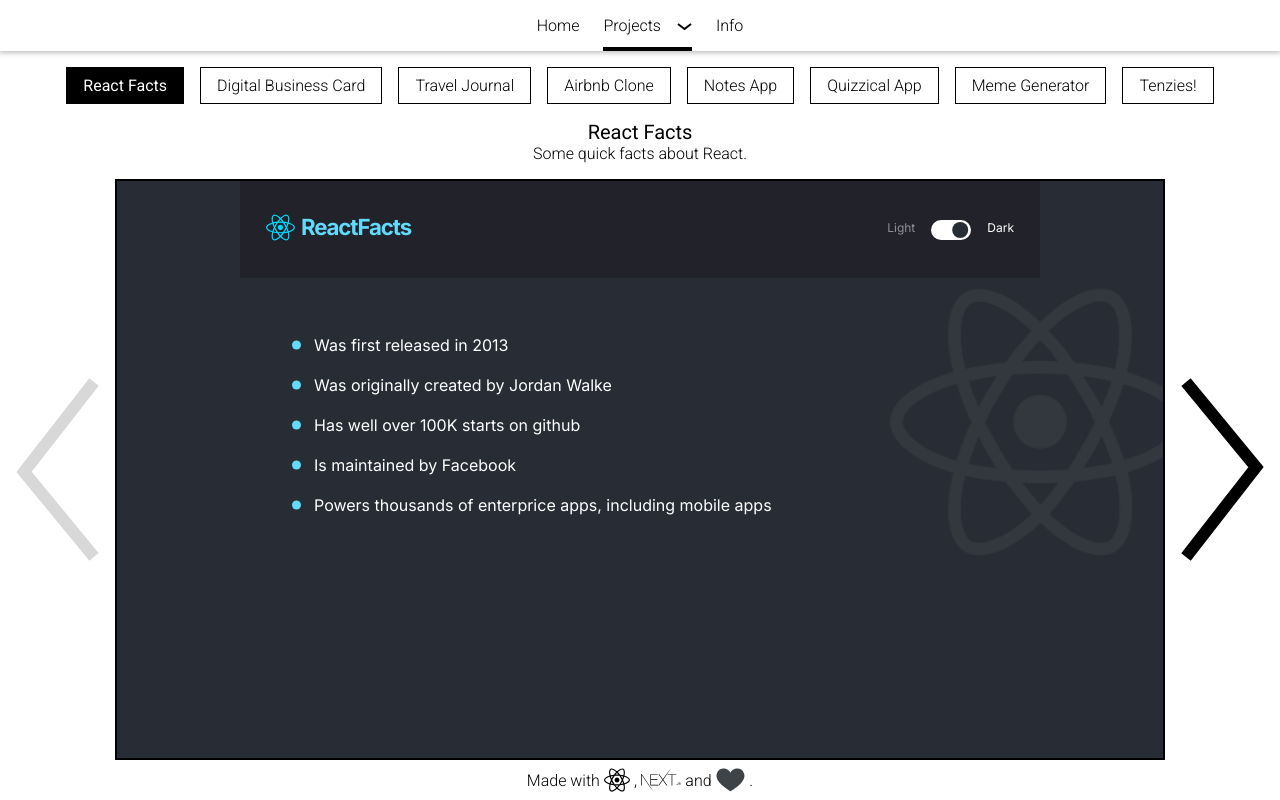
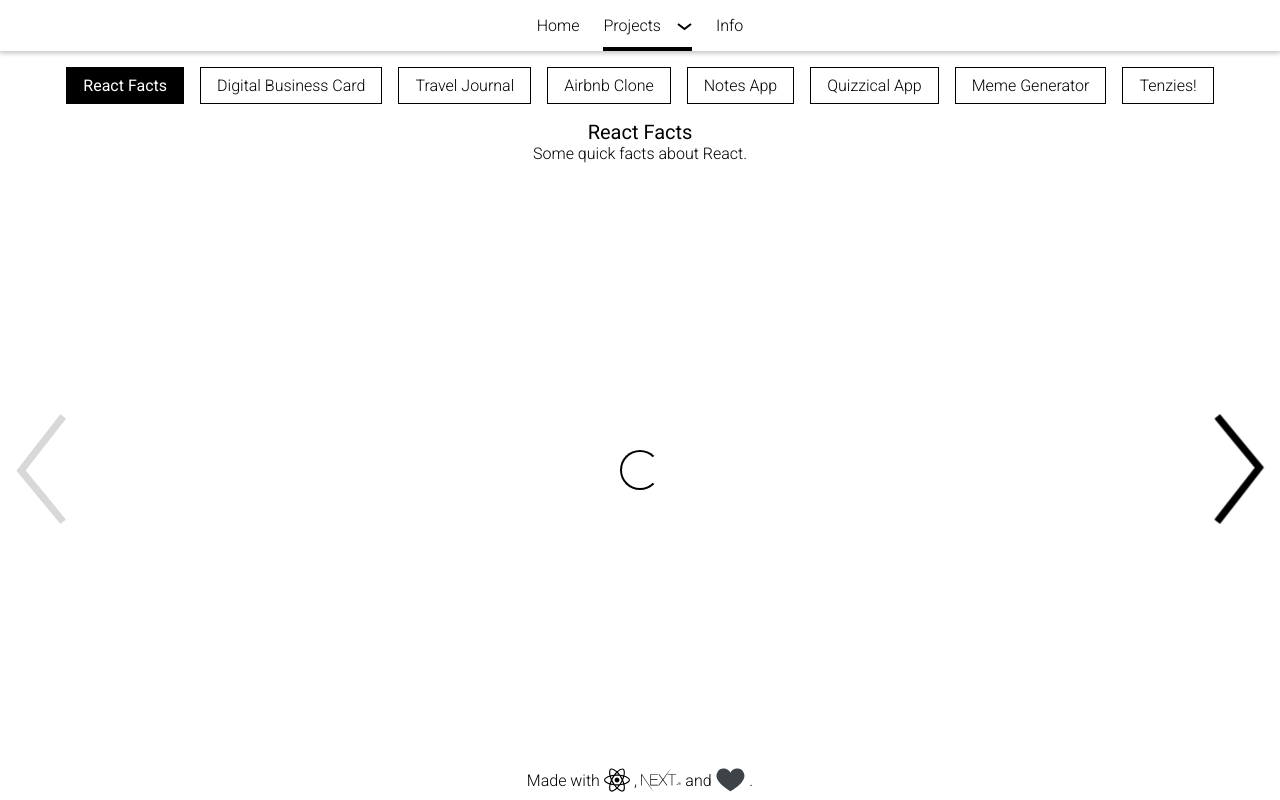
Before and after one commit to daniel-oliveira1401/nextjs-react-showcase, a Next.js app: page /projects/react-facts in a window 1280 px wide. Both pictures are taken after a click on the element "Digital Business Card". Built offline with nearby package versions, Linux system fonts and the light colour scheme.

Commit message:
added visual feedback for transition between projects

```diff
--- a/next.config.js
+++ b/next.config.js
@@ -1,7 +1,22 @@
 /** @type {import('next').NextConfig} */
 const nextConfig = {
-  reactStrictMode: true,
-  swcMinify: true,
-}
+	reactStrictMode: true,
+	swcMinify: true,
+	webpack(config) {
+		config.module.rules.push({
+			test: /\.svg$/,
+			use: [
+				{
+					loader: "@svgr/webpack",
+					options: {
+						svgo: false
+					}
+				}
+			]
+		});
 
-module.exports = nextConfig
+		return config;
+	}
+};
+
+module.exports = nextConfig;
--- a/package.json
+++ b/package.json
@@ -9,6 +9,7 @@
     "lint": "next lint"
   },
   "dependencies": {
+    "@svgr/webpack": "^6.4.0",
     "next": "12.2.5",
     "react": "18.2.0",
     "react-dom": "18.2.0",
--- a/pages/projects/[project].jsx
+++ b/pages/projects/[project].jsx
@@ -4,11 +4,10 @@
 import Link from "next/link";
 import projectsData from "../../projects-data.json";
 import { useEffect, useState } from "react";
+import ArrowIcon from "../../public/arrow-horizontal.svg";
 
 export default function Project({ project, projects }) {
 	const [currentIndex, setCurrentIndex] = useState(findCurrentProjectIndex);
-
-	// console.log(currentIndex);
 
 	function findCurrentProjectIndex() {
 		return projects.findIndex((p) => p.url == project.url);
@@ -26,6 +25,24 @@
 	let nextIndex = isNextValid ? currentIndex + 1 : projects.length - 1;
 	let nextProject = projects[nextIndex];
 
+	function showSpinner() {
+		let spinner = document.querySelector("div[data-spinner]");
+		spinner.style.opacity = 1;
+	}
+
+	function hideSpinner() {
+		let spinner = document.querySelector("div[data-spinner]");
+		spinner.style.opacity = 0;
+	}
+
+	useEffect(() => {
+		let iframe = document.querySelector("iframe");
+
+		if (iframe.contentDocument.querySelector("body")) {
+			hideSpinner();
+		}
+	}, []);
+
 	return (
 		<div className={styles.project}>
 			<Head>
@@ -37,6 +54,11 @@
 						return (
 							<Link href={projectData.url}>
 								<h3
+									onClick={() => {
+										if (projectData.url != project.url) {
+											showSpinner();
+										}
+									}}
 									key={projectData.url}
 									data-active={(projectData.url == project.url).toString()}
 									className={styles.project_link}
@@ -49,7 +71,10 @@
 				</div>
 				<div className={styles.project__text}>
 					<Link href={`/projects/${prevProject.url}`}>
-						<img
+						<ArrowIcon
+							onClick={() => {
+								showSpinner();
+							}}
 							className={styles.arrow__left}
 							src="/arrow-horizontal.svg"
 							alt=""
@@ -61,7 +86,10 @@
 						<p className={styles.project__description}>{project.description}</p>
 					</div>
 					<Link href={`/projects/${nextProject.url}`}>
-						<img
+						<ArrowIcon
+							onClick={() => {
+								showSpinner();
+							}}
 							className={styles.arrow__right}
 							src="/arrow-horizontal.svg"
 							alt=""
@@ -79,18 +107,36 @@
 						);
 					})}
 				</div>
+
 				<div className={styles.project__container}>
 					<Link href={`/projects/${prevProject.url}`}>
-						<img
+						<ArrowIcon
+							onClick={() => {
+								showSpinner();
+							}}
 							className={styles.arrow__left}
 							src="/arrow-horizontal.svg"
 							alt=""
 							data-valid={isPrevValid.toString()}
 						/>
 					</Link>
-					<iframe src={`../../projects/${project.url}/index.html`}></iframe>
+					<div className={styles.project__iframe_container}>
+						<div data-spinner className={styles.spinner}>
+							<div className={styles.spinner__element}></div>
+						</div>
+						<iframe
+							onLoad={(e) => {
+								hideSpinner();
+							}}
+							src={`../../projects/${project.url}/index.html`}
+						></iframe>
+					</div>
+
 					<Link href={`/projects/${nextProject.url}`}>
-						<img
+						<ArrowIcon
+							onClick={() => {
+								showSpinner();
+							}}
 							className={styles.arrow__right}
 							src="/arrow-horizontal.svg"
 							alt=""
--- a/styles/pages/project.module.scss
+++ b/styles/pages/project.module.scss
@@ -17,7 +17,8 @@
 		cursor: pointer;
 		user-select: none;
 
-		&[data-active="true"] {
+		&[data-active="true"],
+		&:hover {
 			background-color: black;
 			color: white;
 			font-weight: 400;
@@ -30,8 +31,10 @@
 	flex-direction: column;
 
 	&__text {
+		width: clamp(100px, 100%, 500px);
 		max-width: 500px;
 		margin-block: 1rem;
+		margin-inline: auto;
 		display: flex;
 		align-items: center;
 		@include breakpoint-up(medium) {
@@ -41,15 +44,32 @@
 
 		.text_container {
 			padding-inline: 0.5rem;
+			flex-grow: 1;
 		}
 
 		//arrows
-		img {
-			max-height: 24px;
+		svg {
+			border-radius: 1rem;
+			$padding: 0.5rem;
+			padding: $padding;
+			min-width: 32px;
+			max-width: 32px;
+
+			@include breakpoint-up(medium) {
+				//arrows
+				display: none;
+			}
 
 			&[data-valid="false"] {
 				opacity: 0.15;
 				pointer-events: none;
+			}
+			&:hover,
+			&:active {
+				background-color: #000000;
+				& * {
+					stroke: white !important;
+				}
 			}
 		}
 		.arrow__left {
@@ -109,36 +129,96 @@
 
 	&__container {
 		flex-grow: 1;
+
 		display: flex;
-		align-items: center;
+		// align-items: center;
+		flex-direction: column;
+		@include breakpoint-up(medium) {
+			flex-direction: row;
+		}
 
 		//arrows
-		img {
-			margin-inline: 1rem;
+		svg {
+			transition: all 100ms ease-in;
+			box-sizing: content-box;
+			border-radius: 1rem;
+			$arrow-size: 50px;
+			max-width: $arrow-size;
+			min-width: $arrow-size;
+			padding-inline: 0.7rem;
+			padding-block: 1rem;
+			margin-inline: 0.3rem;
 			display: none;
+			@include breakpoint-up(medium) {
+				display: block;
+				margin-block: auto;
+			}
+
 			&[data-valid="false"] {
 				opacity: 0.15;
 				pointer-events: none;
 			}
+
+			&:hover,
+			&:active {
+				background-color: #000000;
+				& * {
+					stroke: white !important;
+				}
+			}
+
 			cursor: pointer;
 		}
 
 		.arrow__right {
 			transform: rotate(180deg);
 		}
+	}
 
-		@include breakpoint-up(medium) {
-			img {
-				display: block;
-			}
-		}
+	&__iframe_container {
+		isolation: isolate;
+		flex-grow: 1;
+		width: 100%;
+		position: relative;
 
 		iframe {
+			height: 100%;
+			width: 100%;
 			background-color: white;
-			flex-grow: 1;
 			position: relative;
 			align-self: stretch;
 			border: 2px solid black;
 		}
 	}
 }
+
+.spinner {
+	pointer-events: none;
+	opacity: 1;
+	z-index: 99;
+	background-color: white;
+	display: grid;
+	place-items: center;
+	position: absolute;
+	inset: 0;
+	transition: opacity 200ms ease-in;
+	&__element {
+		$size: 40px;
+		width: $size;
+		height: $size;
+		border-radius: 50%;
+		border: 2px solid black;
+		border-right-color: transparent;
+		animation: 0.7s linear spin infinite;
+	}
+}
+
+@keyframes spin {
+	from {
+		rotate: 0deg;
+	}
+
+	to {
+		rotate: 360deg;
+	}
+}
```
Also changed, not shown: public/arrow-horizontal.svg, 1 other file (tests, documents, lock files or other folders).
